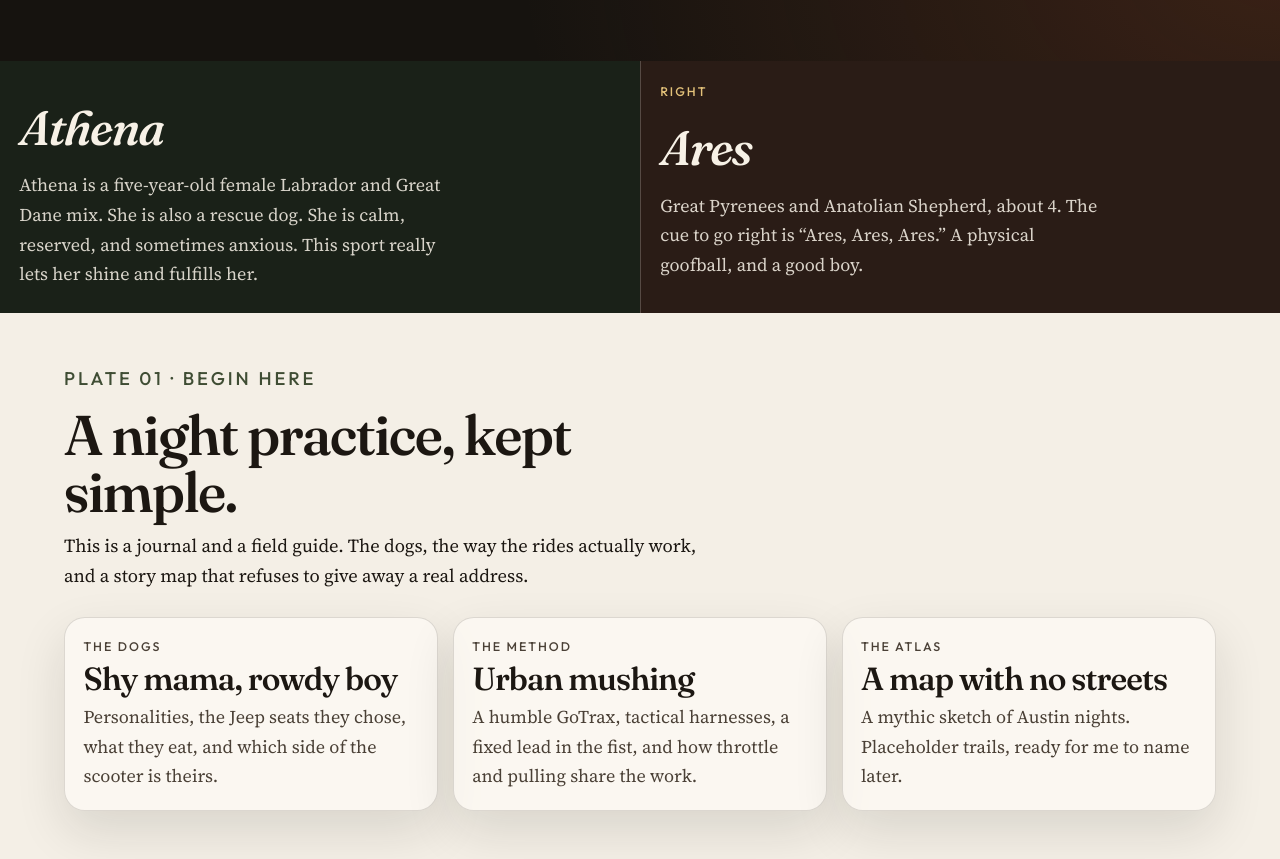
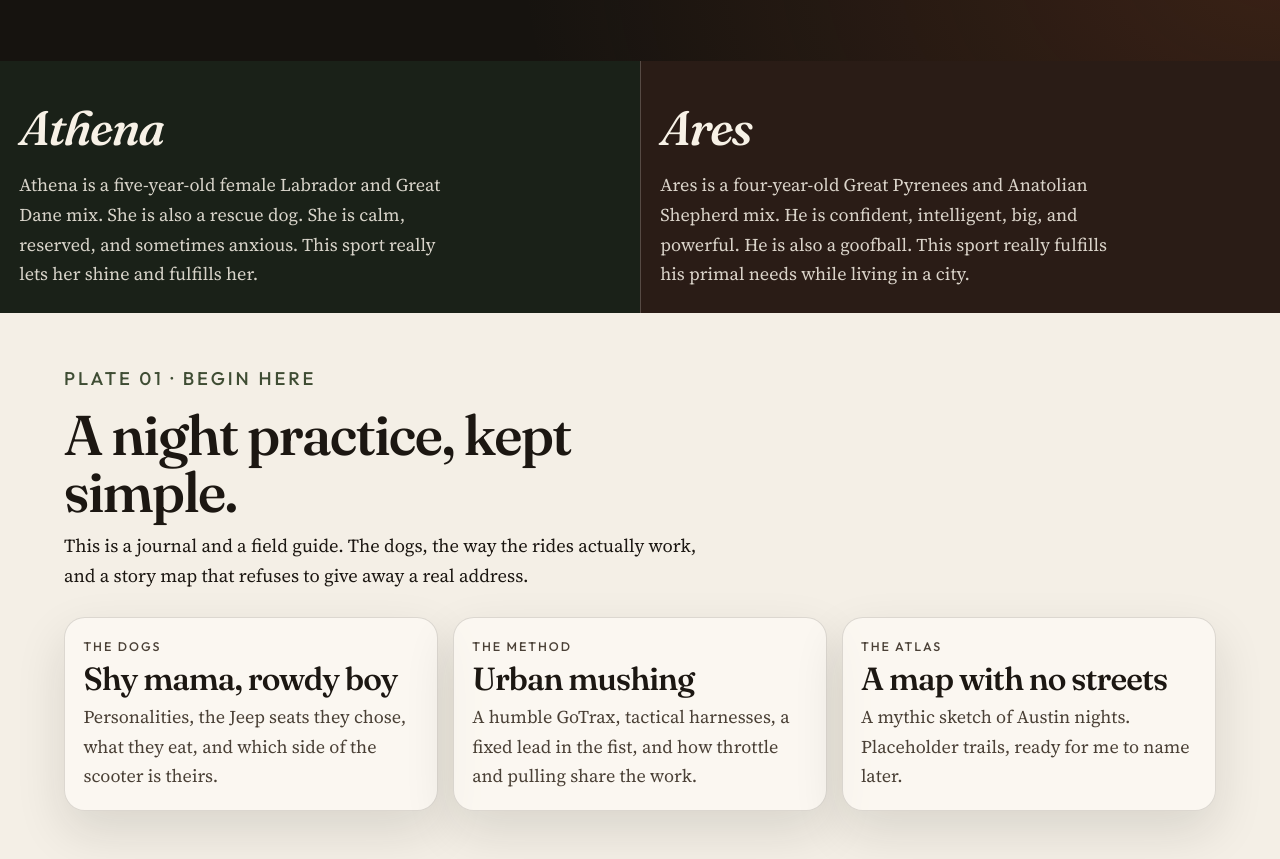
Before and after one commit to JacobSnowden180/Athena-and-Ares, a website: page index.html in a window 1280 px wide. Shown: the part 960-1819 px from the top of the page. Drawn offline with Linux system fonts and the light colour scheme.

Commit message:
Update Ares's homepage card.
Drop the Right label and replace his blurb with the city-mushing description.

Co-authored-by: JacobSnowden180 <JacobSnowden180@users.noreply.github.com>

```diff
--- a/index.html
+++ b/index.html
@@ -95,9 +95,8 @@
 <p>Athena is a five-year-old female Labrador and Great Dane mix. She is also a rescue dog. She is calm, reserved, and sometimes anxious. This sport really lets her shine and fulfills her.</p>
 </div>
 <div class="side side-ares">
-<p class="kicker">Right</p>
 <strong>Ares</strong>
-<p>Great Pyrenees and Anatolian Shepherd, about 4. The cue to go right is “Ares, Ares, Ares.” A physical goofball, and a good boy.</p>
+<p>Ares is a four-year-old Great Pyrenees and Anatolian Shepherd mix. He is confident, intelligent, big, and powerful. He is also a goofball. This sport really fulfills his primal needs while living in a city.</p>
 </div>
 </section>
 
```
